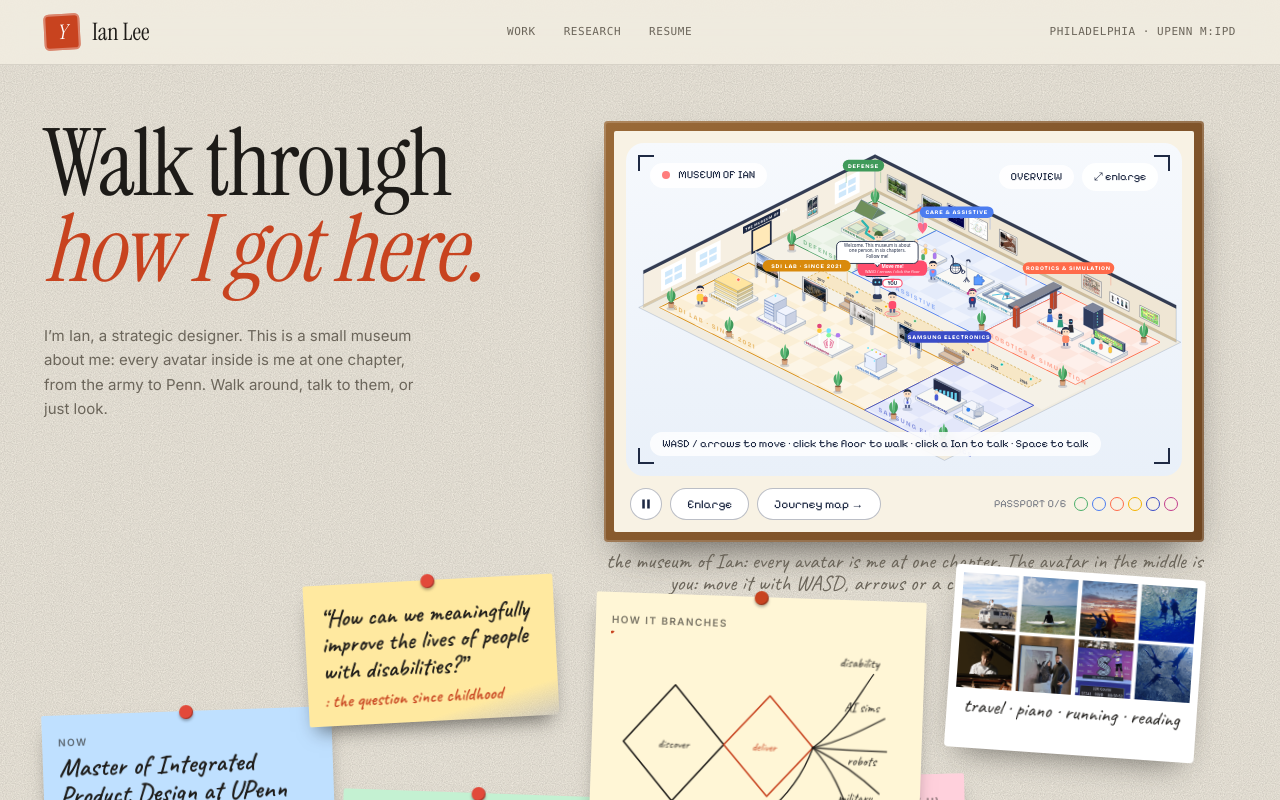
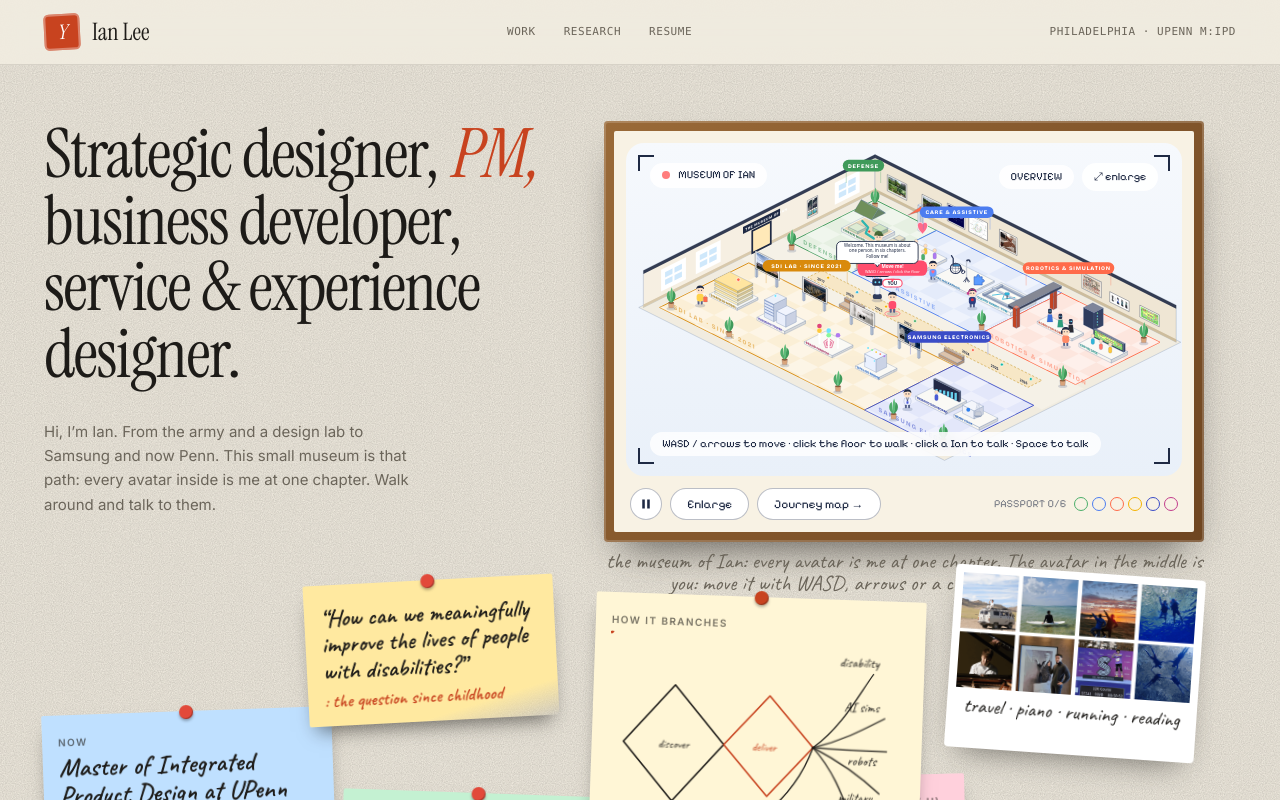
Before and after one commit to idealist-yun/portfolio-website, a Next.js app: page / in a window 1280 px wide. Built offline with nearby package versions, Linux system fonts and the light colour scheme.

Commit message:
Hero: role-list headline (strategic designer, PM, business developer, service & experience designer)

```diff
--- a/src/components/concept/MuseumHome.tsx
+++ b/src/components/concept/MuseumHome.tsx
@@ -172,11 +172,11 @@ export default function MuseumHome({ preview = false }: { preview?: boolean }) {
       <section className="mx-auto max-w-[1240px] px-6 pb-16 pt-10 sm:pt-14">
         <Stage>
         <div className="relative md:min-h-[820px]">
-          <h1 className="relative z-[5] max-w-[17ch] font-[family-name:var(--font-instrument)] text-[clamp(3rem,8.6vw,8.4rem)] leading-[0.92] tracking-[-0.02em] md:max-w-[10.9ch] md:text-[93px]">
-            Walk through <em style={{ color: RED }}>how I got here.</em>
+          <h1 className="relative z-[5] max-w-[22ch] font-[family-name:var(--font-instrument)] text-[clamp(2.5rem,10vw,4rem)] leading-[0.98] tracking-[-0.02em] md:max-w-[560px] md:text-[68px]">
+            Strategic designer, <em style={{ color: RED }}>PM,</em> business developer, service &amp; experience designer.
           </h1>
           <p className="relative z-[5] mt-6 max-w-sm text-[15px] leading-relaxed md:mt-8" style={{ color: MUTED }}>
-            I&rsquo;m Ian, a strategic designer. This is a small museum about me: every avatar inside is me at one chapter, from the army to Penn. Walk around, talk to them, or just look.
+            Hi, I&rsquo;m Ian. From the army and a design lab to Samsung and now Penn. This small museum is that path: every avatar inside is me at one chapter. Walk around and talk to them.
           </p>
 
           <div className="mt-10 grid gap-5 sm:grid-cols-2 md:mt-0 md:block">
```
